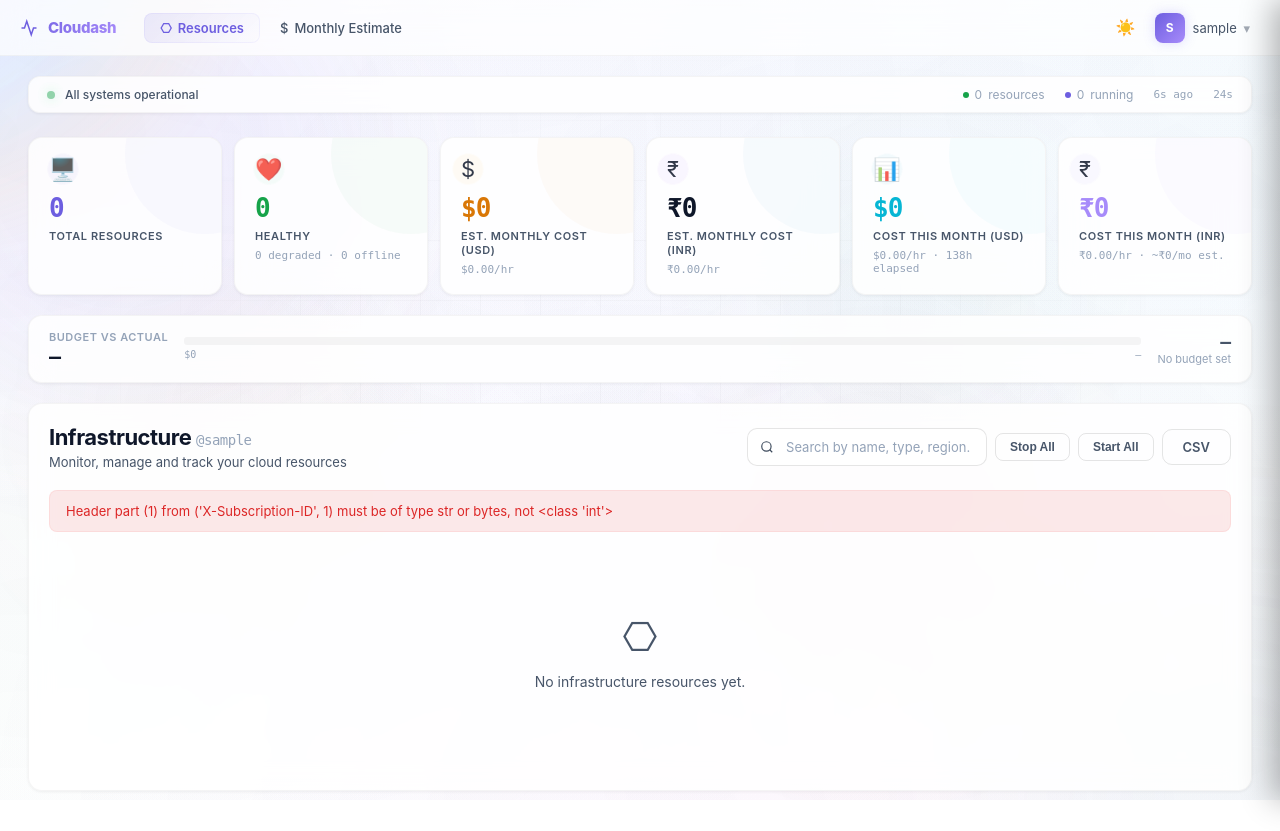
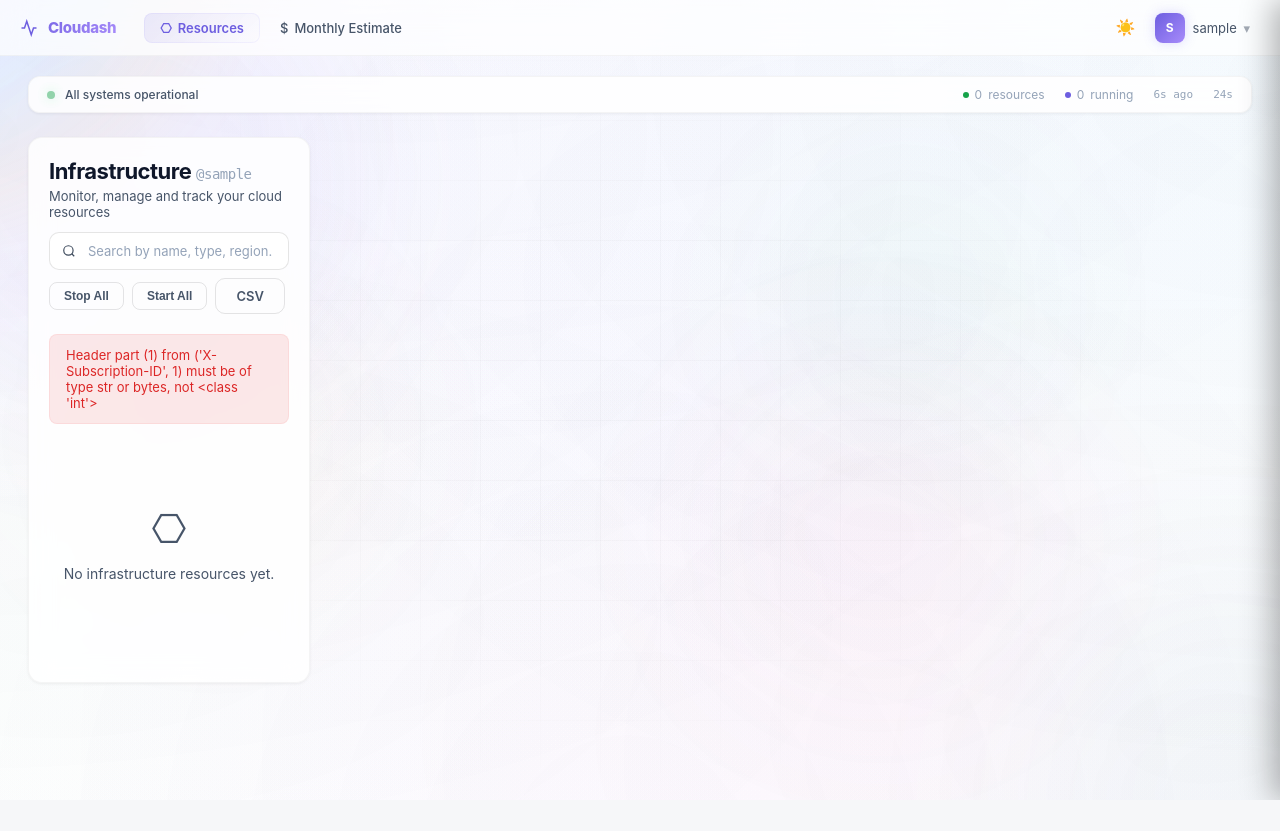
Before and after one commit to saimazansari/cloud-dashboard, a Flask app: page / in a window 1280 px wide. After the commit the page ends 800 px from the top, so only its background shows below. Run offline with Flask 3, Linux system fonts and the light colour scheme; the visitor is signed in with stand-in values (Sample User, id 1).

Commit message:
Remove budget vs actual section from dashboard

```diff
--- a/frontend/templates/dashboard.html
+++ b/frontend/templates/dashboard.html
@@ -32,67 +32,6 @@
     </div>
 </div>
 <div class="grid-6">
-    <div class="stat-card g1">
-        <div class="stat-icon">🖥️</div>
-        <div class="stat-value"><span class="countup" data-target="{{ stats.total }}">{{ stats.total }}</span></div>
-        <div class="stat-label">Total Resources</div>
-    </div>
-    <div class="stat-card g2">
-        <div class="stat-icon">❤️</div>
-        <div class="stat-value"><span class="countup" data-target="{{ health.healthy }}">{{ health.healthy }}</span></div>
-        <div class="stat-label">Healthy</div>
-        <div class="stat-sub"><span class="countup" data-target="{{ health.degraded }}">{{ health.degraded }}</span> degraded &middot; <span class="countup" data-target="{{ health.offline }}">{{ health.offline }}</span> offline</div>
-    </div>
-    <div class="stat-card g3">
-        <div class="stat-icon">$</div>
-        <div class="stat-value countup" data-target="{{ stats.monthly_cost }}" data-prefix="$" data-decimals="0">${{ stats.monthly_cost|int }}</div>
-        <div class="stat-label">Est. Monthly Cost (USD)</div>
-        <div class="stat-sub">${{ "%.2f"|format(stats.hourly_cost) }}/hr</div>
-    </div>
-    <div class="stat-card g4">
-        <div class="stat-icon">₹</div>
-        <div class="stat-value countup" data-target="{{ stats.monthly_cost_inr }}" data-prefix="₹" data-decimals="0">₹{{ stats.monthly_cost_inr|int }}</div>
-        <div class="stat-label">Est. Monthly Cost (INR)</div>
-        <div class="stat-sub">₹{{ "%.2f"|format(stats.hourly_cost_inr) }}/hr</div>
-    </div>
-    <div class="stat-card g5">
-        <div class="stat-icon">📊</div>
-        <div class="stat-value countup" data-target="{{ stats.cost_sofar }}" data-prefix="$" data-decimals="0">${{ stats.cost_sofar|int }}</div>
-        <div class="stat-label">Cost This Month (USD)</div>
-        <div class="stat-sub">${{ "%.2f"|format(stats.hourly_cost) }}/hr &middot; {{ "%d"|format(hours_sofar) }}h elapsed</div>
-    </div>
-    <div class="stat-card g6">
-        <div class="stat-icon">₹</div>
-        <div class="stat-value countup" data-target="{{ stats.cost_sofar_inr }}" data-prefix="₹" data-decimals="0">₹{{ stats.cost_sofar_inr|int }}</div>
-        <div class="stat-label">Cost This Month (INR)</div>
-        <div class="stat-sub">₹{{ "%.2f"|format(stats.hourly_cost_inr) }}/hr &middot; ~₹{{ stats.monthly_cost_inr|int }}/mo est.</div>
-    </div>
-</div>
-
-<div class="budget-row" id="budgetRow">
-    <div class="card" style="padding:14px 20px;">
-        <div style="display:flex;justify-content:space-between;align-items:center;gap:16px;flex-wrap:wrap;">
-            <div>
-                <div style="font-size:11px;color:var(--text-dim);font-weight:600;text-transform:uppercase;letter-spacing:0.5px;">Budget vs Actual</div>
-                <div id="budgetDashActual" style="font-size:20px;font-weight:700;font-family:var(--font-mono);">—</div>
-            </div>
-            <div style="flex:1;min-width:120px;">
-                <div class="budget-bar" style="height:8px;">
-                    <div class="budget-fill" id="budgetDashFill" style="width:0%;height:100%;"></div>
-                </div>
-                <div style="display:flex;justify-content:space-between;font-size:10px;color:var(--text-dim);margin-top:4px;font-family:var(--font-mono);">
-                    <span>$0</span>
-                    <span id="budgetDashLabel">—</span>
-                </div>
-            </div>
-            <div style="text-align:right;">
-                <div id="budgetDashPct" style="font-size:18px;font-weight:700;font-family:var(--font-mono);color:var(--text-muted);">—</div>
-                <div id="budgetDashStatus" style="font-size:11px;color:var(--text-dim);">No budget set</div>
-            </div>
-        </div>
-    </div>
-</div>
-</div>
 
 <div class="card">
     <div class="section-header">
@@ -511,34 +450,5 @@
     _origRefresh();
     setTimeout(hideSkeletons, 800);
 };
-
-(function() {
-    fetch('/api/budget/status')
-        .then(function(r) { return r.json(); })
-        .then(function(d) {
-            if (!d || d.status === 'not_set') {
-                document.getElementById('budgetDashStatus').textContent = 'Set budget in settings';
-                return;
-            }
-            var pct = Math.min(d.percentage, 100);
-            document.getElementById('budgetDashActual').textContent = '$' + d.actual.toFixed(0) + ' / $' + d.budget.toFixed(0);
-            document.getElementById('budgetDashFill').style.width = pct.toFixed(0) + '%';
-            document.getElementById('budgetDashLabel').textContent = '$' + d.budget.toFixed(0);
-            document.getElementById('budgetDashPct').textContent = pct.toFixed(0) + '%';
-
-            var das = document.getElementById('budgetDashStatus');
-            if (d.status === 'exceeded') {
-                das.innerHTML = '<span style="color:var(--danger);font-weight:600;">Exceeded by $' + (d.actual - d.budget).toFixed(0) + '</span>';
-                document.getElementById('budgetDashFill').style.background = 'var(--danger)';
-            } else if (d.status === 'warning') {
-                das.innerHTML = '<span style="color:var(--warning);font-weight:600;">$' + d.remaining.toFixed(0) + ' remaining</span>';
-                document.getElementById('budgetDashFill').style.background = 'var(--warning)';
-            } else {
-                das.innerHTML = '<span style="color:var(--success);font-weight:600;">$' + d.remaining.toFixed(0) + ' left</span>';
-                document.getElementById('budgetDashFill').style.background = 'var(--success)';
-            }
-        })
-        .catch(function() {});
-})();
 </script>
 {% endblock %}
```
